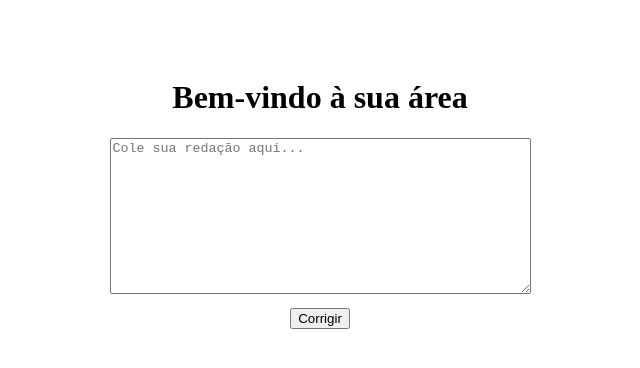
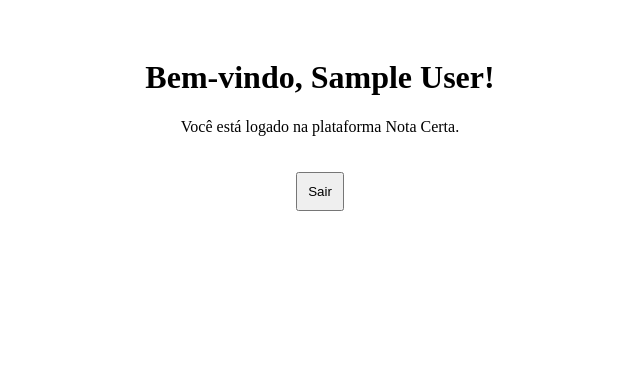
Before and after one commit to NatanN013/Site-Nota-Certa, a Next.js app: page /dashboard in a window 1280 px wide. Shown: the top 368 px of the page, without its empty margins (320-960 px from the left). Built offline with nearby package versions, Linux system fonts and the light colour scheme; no server answers; sample sign-in values are in the browser's storage.

Commit message:
Update dashboard.js

```diff
--- a/src/pages/dashboard.js
+++ b/src/pages/dashboard.js
@@ -1,9 +1,37 @@
+import { useEffect, useState } from 'react';
+import { useRouter } from 'next/router';
+import { auth } from '../firebase';
+import { onAuthStateChanged, signOut } from 'firebase/auth';
+
 export default function Dashboard() {
+  const router = useRouter();
+  const [usuario, setUsuario] = useState(null);
+
+  useEffect(() => {
+    const unsubscribe = onAuthStateChanged(auth, (user) => {
+      if (user) {
+        setUsuario(user);
+      } else {
+        router.push('/login'); // redireciona se não estiver logado
+      }
+    });
+    return () => unsubscribe();
+  }, []);
+
+  const sair = async () => {
+    await signOut(auth);
+    router.push('/login');
+  };
+
+  if (!usuario) return <p>Carregando...</p>;
+
   return (
-    <div style={{ textAlign: 'center', padding: '50px' }}>
-      <h1>Bem-vindo à sua área</h1>
-      <textarea placeholder="Cole sua redação aqui..." rows="10" cols="50"></textarea><br />
-      <button style={{ marginTop: '10px' }}>Corrigir</button>
+    <div style={{ padding: 30, textAlign: 'center' }}>
+      <h1>Bem-vindo, {usuario.displayName || usuario.email}!</h1>
+      <p>Você está logado na plataforma Nota Certa.</p>
+      <button onClick={sair} style={{ marginTop: 20, padding: 10 }}>
+        Sair
+      </button>
     </div>
   );
 }
```
